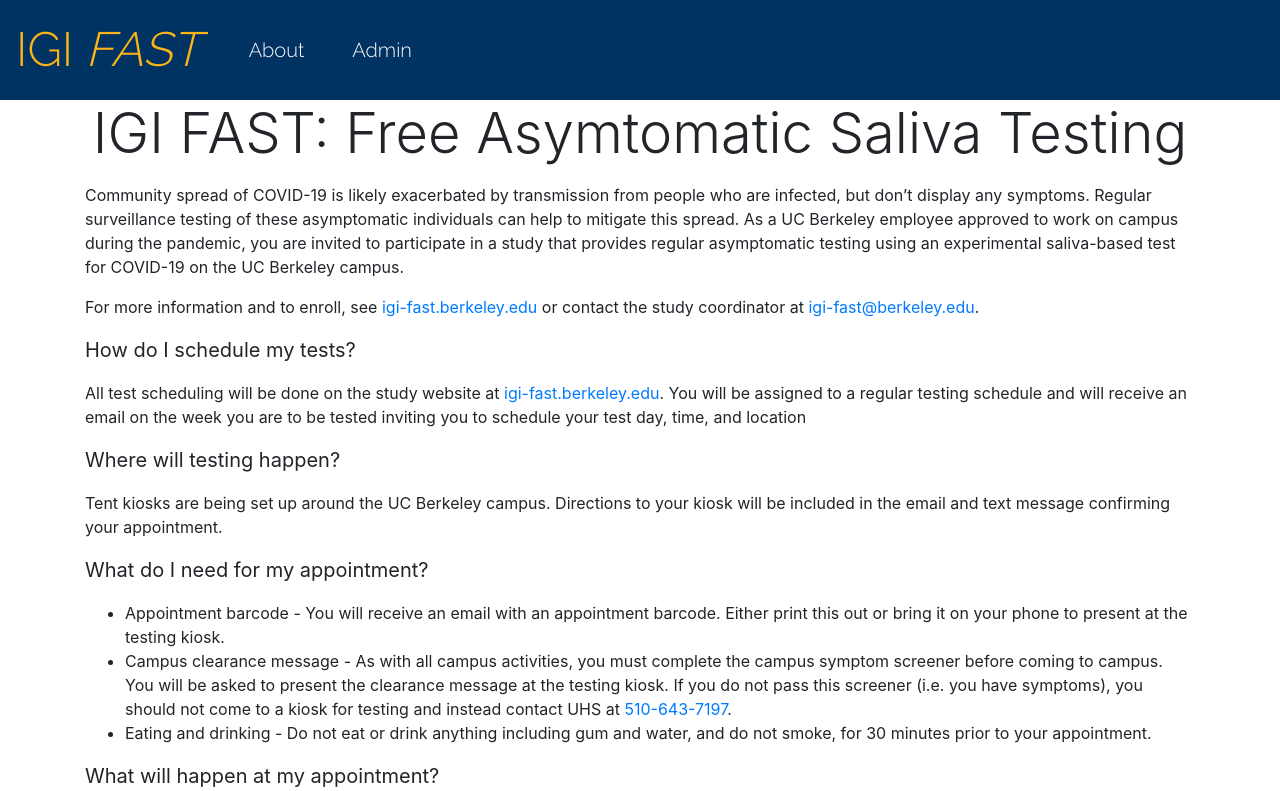
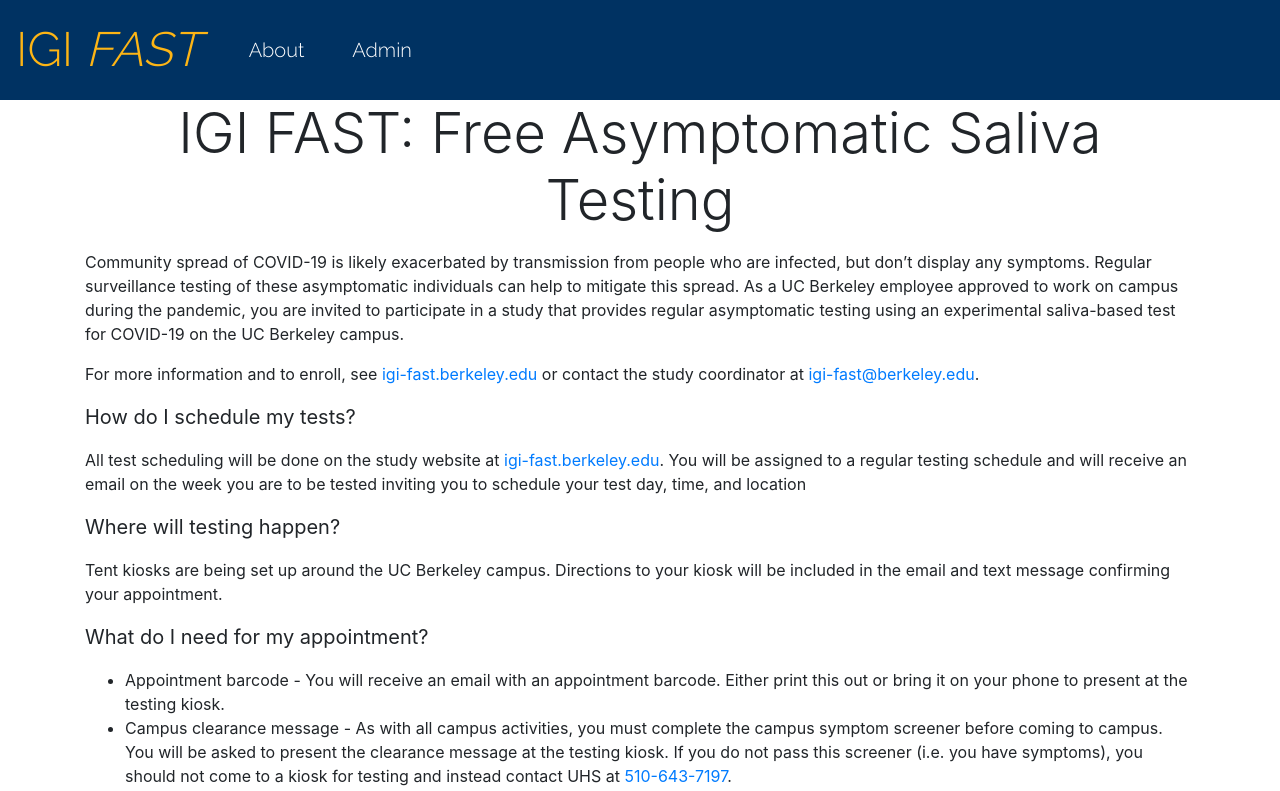
Before and after one commit to innovativegenomics/igi-testing-kiosk, a React (Create React App) app in the folder frontend/: page /about in a window 1280 px wide. Shown: the top 791 px of the page. Built offline with nearby package versions, Linux system fonts and the light colour scheme; no server answers.

Commit message:
fix about typo

```diff
--- a/frontend/src/components/public/about.component.js
+++ b/frontend/src/components/public/about.component.js
@@ -32,7 +32,7 @@
       <div>
         <Navbar authed={!this.state.auth.unauthed}/>
         <Container>
-          <p className='display-4 text-center'>IGI FAST: Free Asymtomatic Saliva Testing</p>
+          <p className='display-4 text-center'>IGI FAST: Free Asymptomatic Saliva Testing</p>
           <p>
             Community spread of COVID-19 is likely exacerbated by transmission from people who
             are infected, but don’t display any symptoms. Regular surveillance testing of these
```
